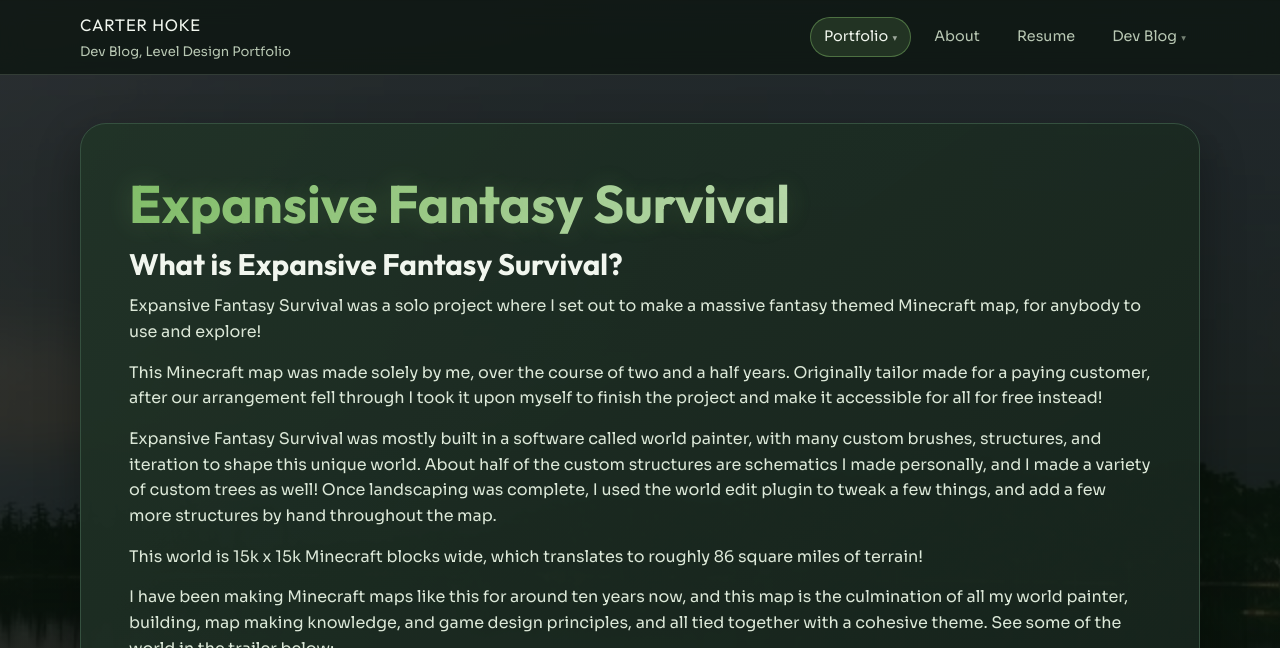
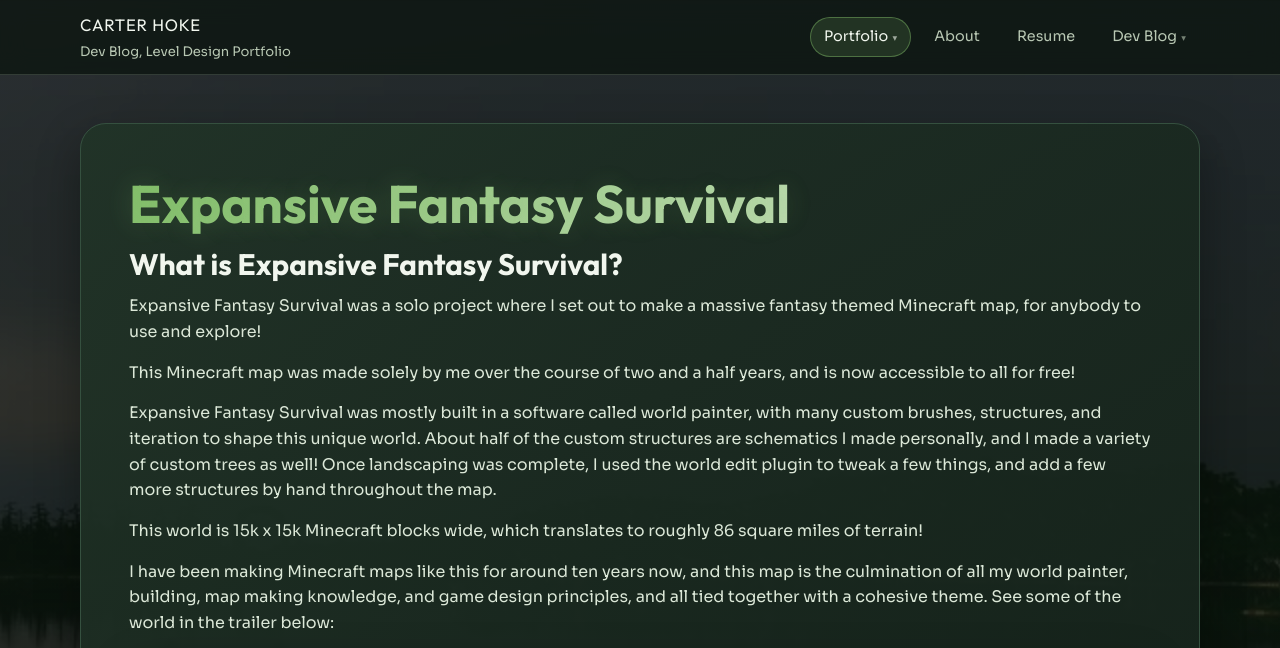
Before and after one commit to hokesen/carter.hoke.dev, a Jekyll site: the page built from expansive-fantasy-survival.html, in a window 1280 px wide and 900 px high, cut to the strip 0-648 px from the top of the window. Built offline with Jekyll 4.4.1, drawn with Linux system fonts in a browser that asks for light colours.

Commit message:
Verbiage

```diff
--- a/expansive-fantasy-survival.html
+++ b/expansive-fantasy-survival.html
@@ -7,7 +7,7 @@
   <h1>Expansive Fantasy Survival</h1>
   <h2>What is Expansive Fantasy Survival?</h2>
   <p>Expansive Fantasy Survival was a solo project where I set out to make a massive fantasy themed Minecraft map, for anybody to use and explore!</p>
-  <p>This Minecraft map was made solely by me, over the course of two and a half years. Originally tailor made for a paying customer, after our arrangement fell through I took it upon myself to finish the project and make it accessible for all for free instead!</p>
+  <p>This Minecraft map was made solely by me over the course of two and a half years, and is now accessible to all for free!</p>
   <p>Expansive Fantasy Survival was mostly built in a software called world painter, with many custom brushes, structures, and iteration to shape this unique world. About half of the custom structures are schematics I made personally, and I made a variety of custom trees as well! Once landscaping was complete, I used the world edit plugin to tweak a few things, and add a few more structures by hand throughout the map.</p>
   <p>This world is 15k x 15k Minecraft blocks wide, which translates to roughly 86 square miles of terrain!</p>
   <p>I have been making Minecraft maps like this for around ten years now, and this map is the culmination of all my world painter, building, map making knowledge, and game design principles, and all tied together with a cohesive theme. See some of the world in the trailer below:</p>
```
